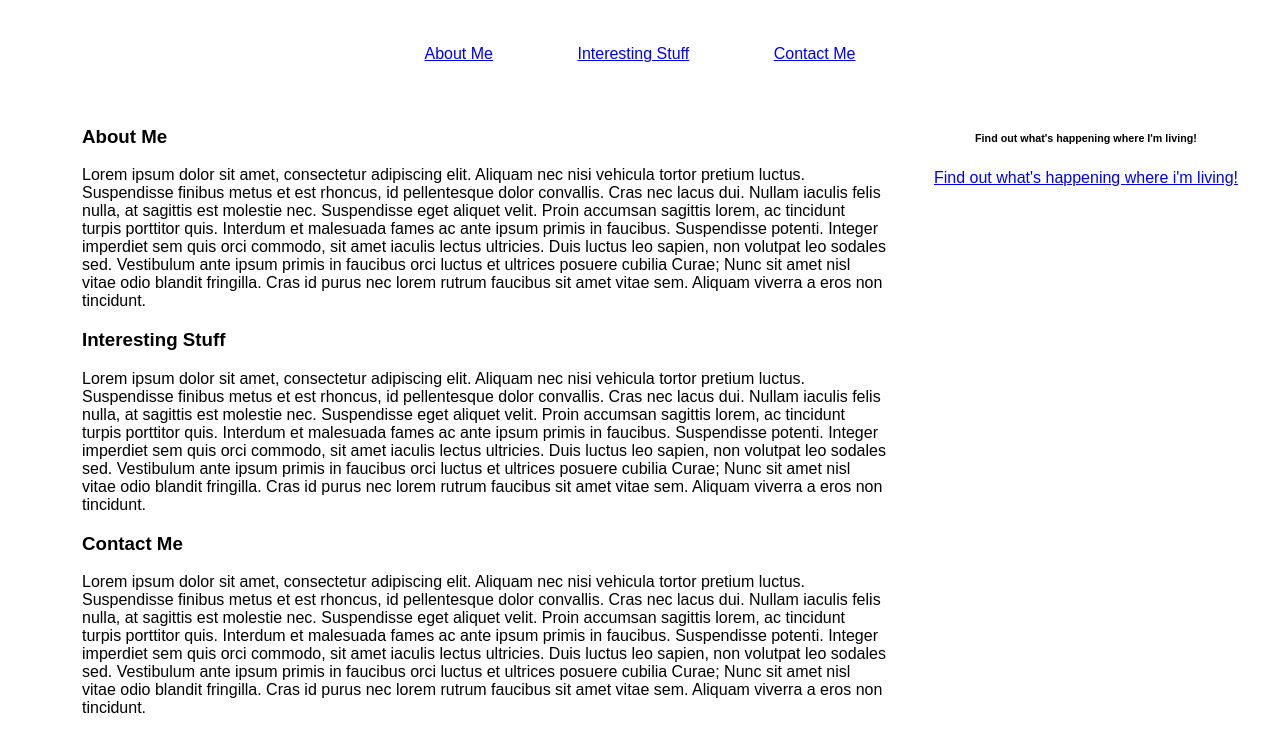
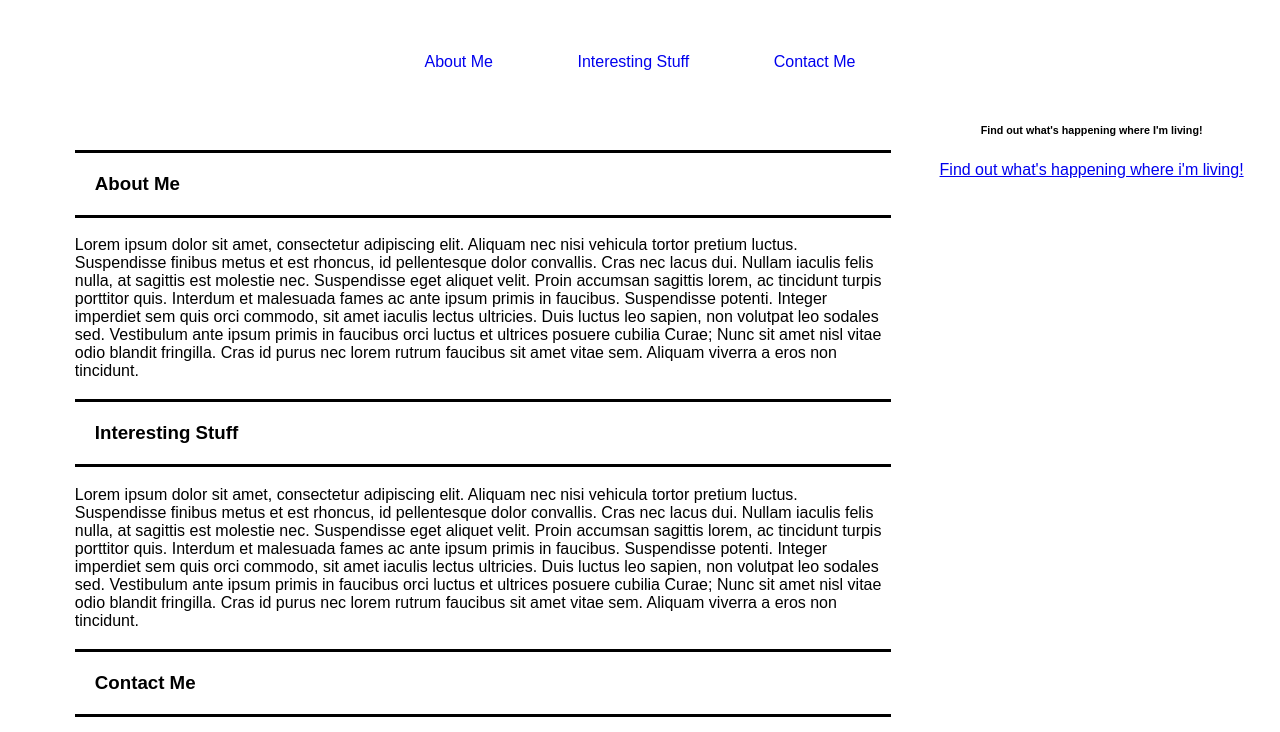
Before and after one commit to arjunagbt/Phase0-week1, a plain HTML site: page personal-website/index.html in a window 1280 px wide. Shown: the part 110-842 px from the top of the page. Drawn offline with Linux system fonts and the light colour scheme.

Commit message:
aligning pt 2

```diff
--- a/personal-website/style.css
+++ b/personal-website/style.css
@@ -1,4 +1,6 @@
-
+body{
+    margin: 0 0 0 0;
+}
 
 .container{
     display: grid;
@@ -9,18 +11,27 @@
     grid-auto-flow: column dense;
     grid-gap: 12px;
     font-family: sans-serif;
+    align-items: center;
+    justify-items: center;
+    justify-content: space-evenly;
+
 }
 header{
     grid-area: header;
     text-align: center;
+
 }
 .navi{
     grid-area: navi;
     text-align: center;
 
+
 }
 .navi a{
     padding: 0px 40px;
+    text-decoration: none;
+
+
 }
 
 main{
@@ -34,9 +45,17 @@ footer{
 
 .twitter{
     grid-area: right;
-    justify-items: stretch;
-    align-items: stretch;
+    justify-self: stretch;
+    align-self: stretch;
     max-height: 700px;
     overflow: scroll;
     text-align: center;
 }
+
+h3{
+    padding: 20px;
+    border-style: solid;
+    border-color: black;
+    border-left: 0px;
+    border-right: 0px;
+}
```
